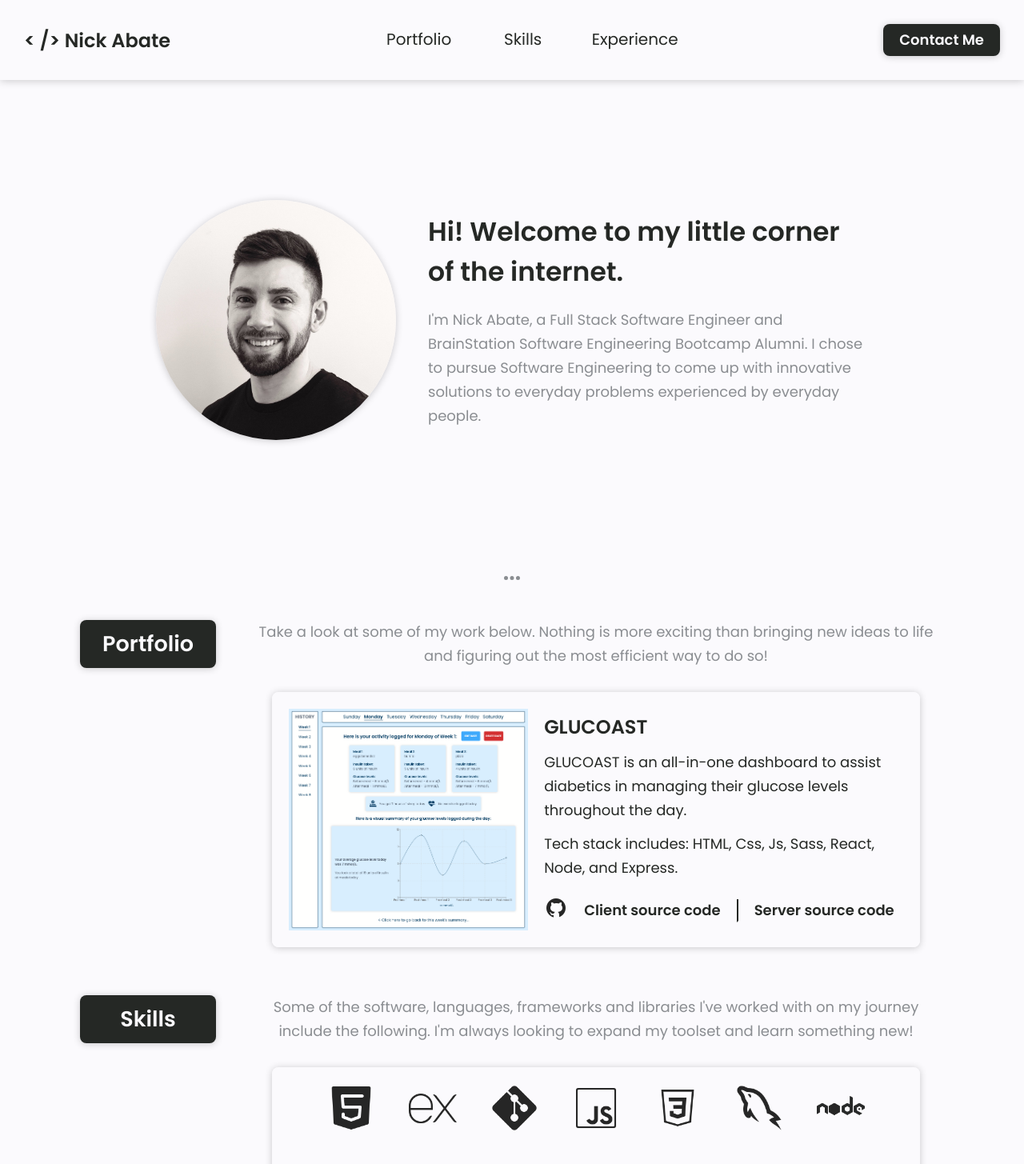
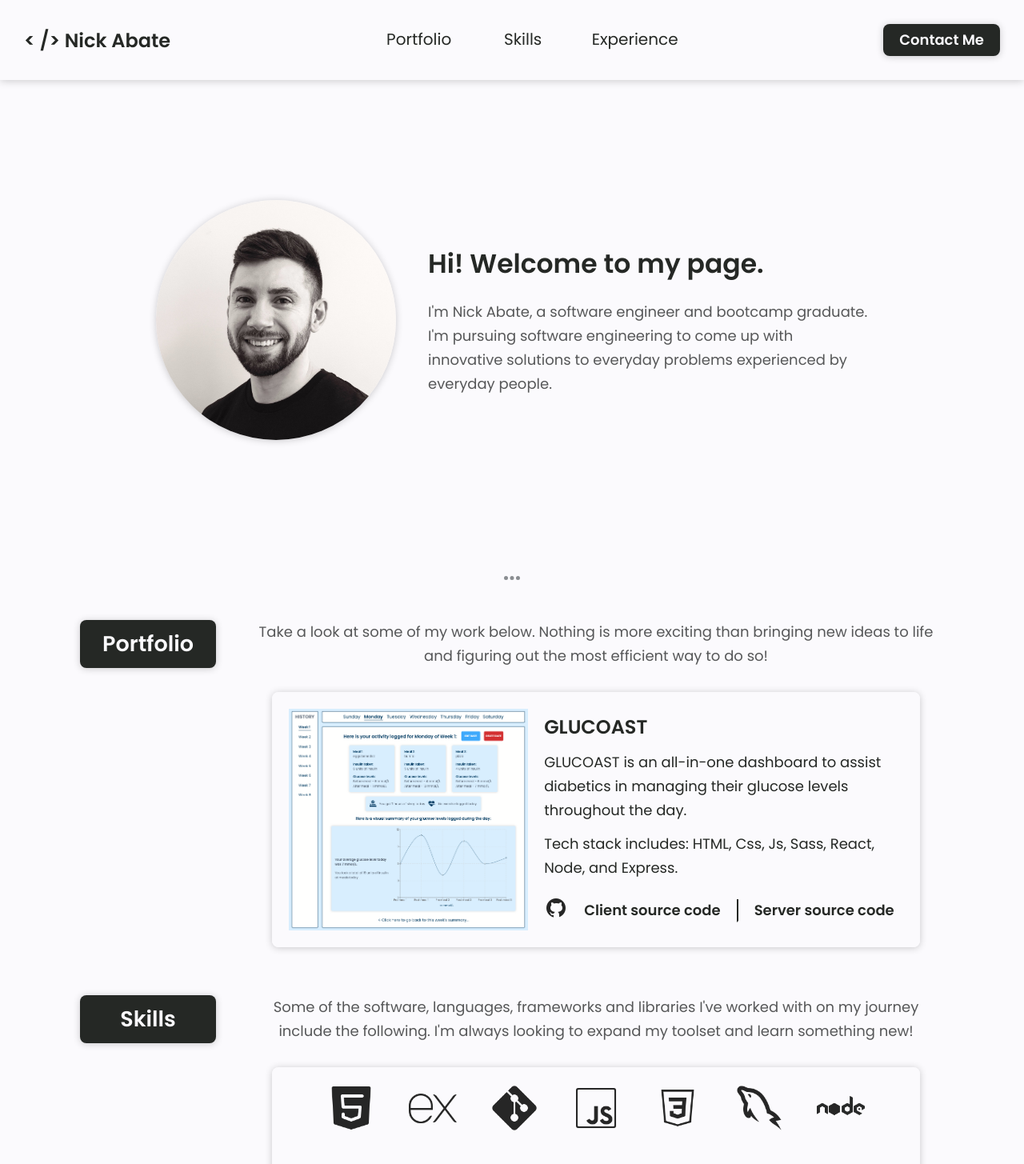
Before and after one commit to nickabate/portfolio, a React (Create React App) app: page / in a window 1280 px wide. Shown: the top 1455 px of the page at 80% size. Built offline with nearby package versions, Linux system fonts and the light colour scheme.

Commit message:
Add additional font colour option and apply throughout.

```diff
--- a/src/components/Experience/Experience.scss
+++ b/src/components/Experience/Experience.scss
@@ -43,7 +43,7 @@
   }
 
   &__text {
-    color: $tertiary;
+    color: $quaternary;
     text-align: center;
     line-height: 3rem;
     max-width: 87rem;
--- a/src/components/Hero/Hero.js
+++ b/src/components/Hero/Hero.js
@@ -8,14 +8,11 @@ export default function Hero() {
         <img className="hero__image" src={nick} alt="Nick Abate" />
       </div>
       <div className="hero__container">
-        <h1 className="hero__greeting">
-          Hi! Welcome to my little corner of the internet.
-        </h1>
+        <h1 className="hero__greeting">Hi! Welcome to my page.</h1>
         <p className="hero__text">
-          I'm Nick Abate, a Full Stack Software Engineer and BrainStation
-          Software Engineering Bootcamp Alumni. I chose to pursue Software
-          Engineering to come up with innovative solutions to everyday problems
-          experienced by everyday people.
+          I'm Nick Abate, a software engineer and bootcamp graduate. I'm
+          pursuing software engineering to come up with innovative solutions to
+          everyday problems experienced by everyday people.
         </p>
       </div>
     </section>
--- a/src/components/Hero/Hero.scss
+++ b/src/components/Hero/Hero.scss
@@ -40,7 +40,7 @@
     justify-content: center;
 
     @include tablet {
-      width: 45rem;
+      width: 43rem;
     }
   }
 
@@ -55,7 +55,7 @@
   }
 
   &__text {
-    color: $tertiary;
+    color: $quaternary;
     line-height: 3rem;
 
     @include tablet {
--- a/src/components/Portfolio/Portfolio.scss
+++ b/src/components/Portfolio/Portfolio.scss
@@ -42,7 +42,7 @@
   }
 
   &__text {
-    color: $tertiary;
+    color: $quaternary;
     text-align: center;
     line-height: 3rem;
 
--- a/src/components/Skills/Skills.scss
+++ b/src/components/Skills/Skills.scss
@@ -43,7 +43,7 @@
   }
 
   &__text {
-    color: $tertiary;
+    color: $quaternary;
     text-align: center;
     line-height: 3rem;
     max-width: 87rem;
--- a/src/styles/partials/_variables.scss
+++ b/src/styles/partials/_variables.scss
@@ -7,6 +7,7 @@ $font-stack: "Poppins", Arial, sans-serif; // primary font stack
 $primary: rgb(37, 40, 37);
 $secondary: rgb(251, 250, 253);
 $tertiary: rgb(138, 141, 145);
+$quaternary: rgb(86, 87, 88);
 
 // #eeeeee
 // #e2e2e2
```
